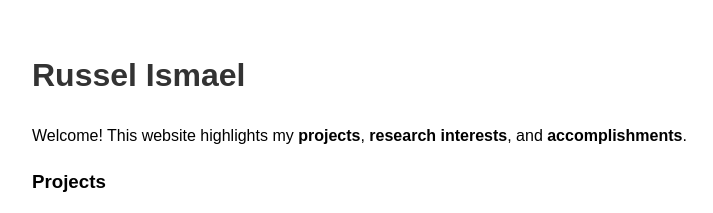
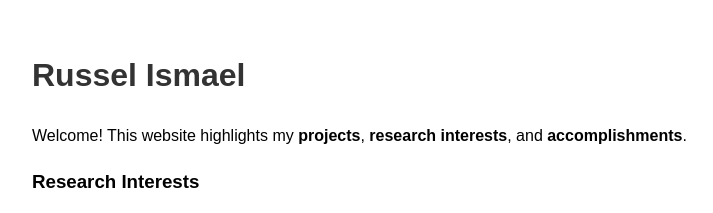
Before and after one commit to arismael13/arismael13.github.io, a plain HTML site: page index.html in a window 1280 px wide. Shown: the top 213 px of the page, without its empty margins (258-971 px from the left). Drawn offline with Linux system fonts and the light colour scheme.

Commit message:
Update index.html

```diff
--- a/index.html
+++ b/index.html
@@ -27,7 +27,7 @@
 
   <p>Welcome! This website highlights my <strong>projects</strong>, <strong>research interests</strong>, and <strong>accomplishments</strong>.</p>
 
-  <h3>Projects</h3>
+  <h3>Research Interests</h3>
   <ul>
     <li>Coupled multi-physics problems involving fluid-solid interactions</li>
     <li>Computational mechanics of deformable soft materials</li>
```
